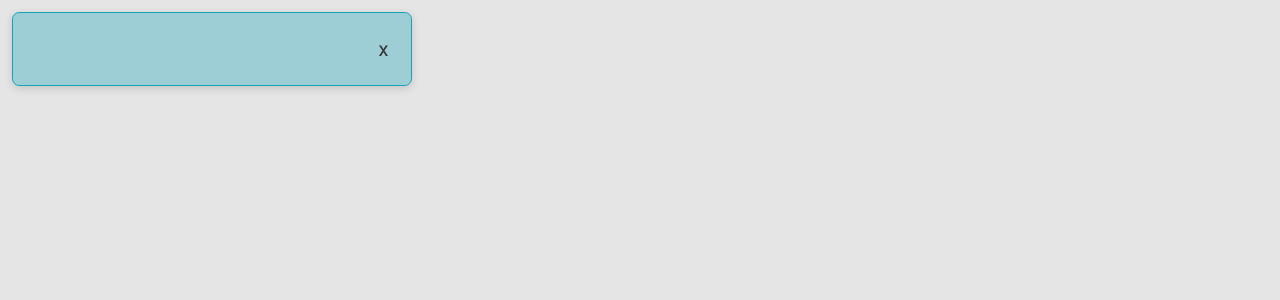
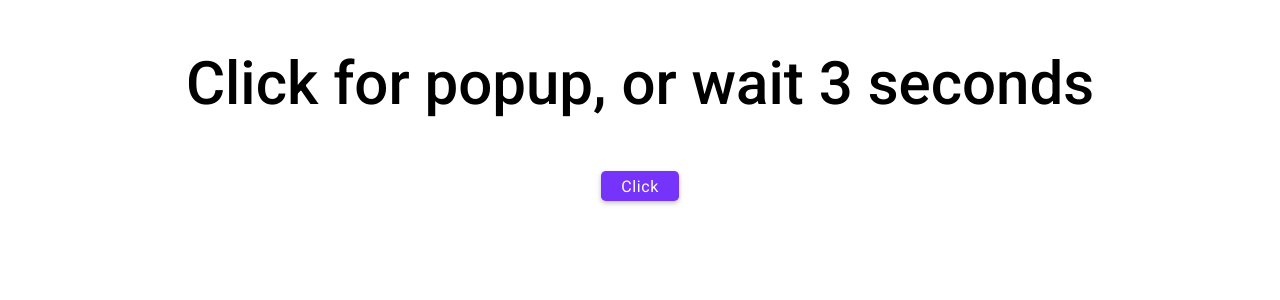
Before and after one commit to jeffKimball/ReactSandbox, a React (Create React App) app in the folder projects/: page / in a window 1280 px wide. Shown: the top 300 px of the page. Built offline with nearby package versions, Linux system fonts and the light colour scheme.

Commit message:
set the popup trigger and close popup functionality

```diff
--- a/projects/src/projects/11-PopUps/PopUPApp.jsx
+++ b/projects/src/projects/11-PopUps/PopUPApp.jsx
@@ -1,10 +1,25 @@
-import React from 'react'
+import React, { useState } from 'react'
 import PopUp from '../components/PopUp.component'
+import Button from '../components/Button'
+import Title from '../components/Title'
 
 const PopUPApp = () => {
+  const [trigger, setTrigger] = useState(false)
+  const triggerPopUp = () => {
+    console.log("trigger popup")
+    setTrigger(true)
+  }
+
   return (
-    <div>
-        <PopUp type={"alert-info"}/>
+    <div className='text-center'>
+        <Title text={"Click for popup, or wait 3 seconds"} />
+        <Button btnClass={"btn-primary"} onClick={triggerPopUp}/>
+        {trigger && <PopUp
+                        type={"alert-info"}
+                        title={"Triggered Popup"}
+                        text={"This popup was triggered"}
+                        handleClose={setTrigger}
+                      />}
     </div>
   )
 }
--- a/projects/src/projects/components/PopUp.component.jsx
+++ b/projects/src/projects/components/PopUp.component.jsx
@@ -3,11 +3,11 @@ import Button from "./Button"
 
 const popUpContainer = {
     position: "absolute",
-    top: "0",
+    top: "100",
     height: "100vh",
     width: "100vw",
     background: "rgba(0, 0, 0, 0.1 )",
-    zIndex: "-1",
+    zIndex: "+1",
 }
 
 const popUpStyle = {
@@ -20,11 +20,11 @@ const PopUp = ({ type, title, text, handleClose }) => {
     return <div style={popUpContainer}>
         <div className={`${type}`}>
             <div className="alert-close">
-                <div className="d-flex flex-column">
+                <div className="d-flex flex-column text-left">
                     <h4 className="mb-1">{title && title}</h4>
                     <p className="mb-1">{text && text}</p>
                 </div>
-                <Button btnClass={"btn-close"} text={"x"} onClick={handleClose}/>
+                <Button btnClass={"btn-close"} text={"x"} onClick={()=>handleClose(false)}/>
             </div>
         </div>
     </div>;
```
